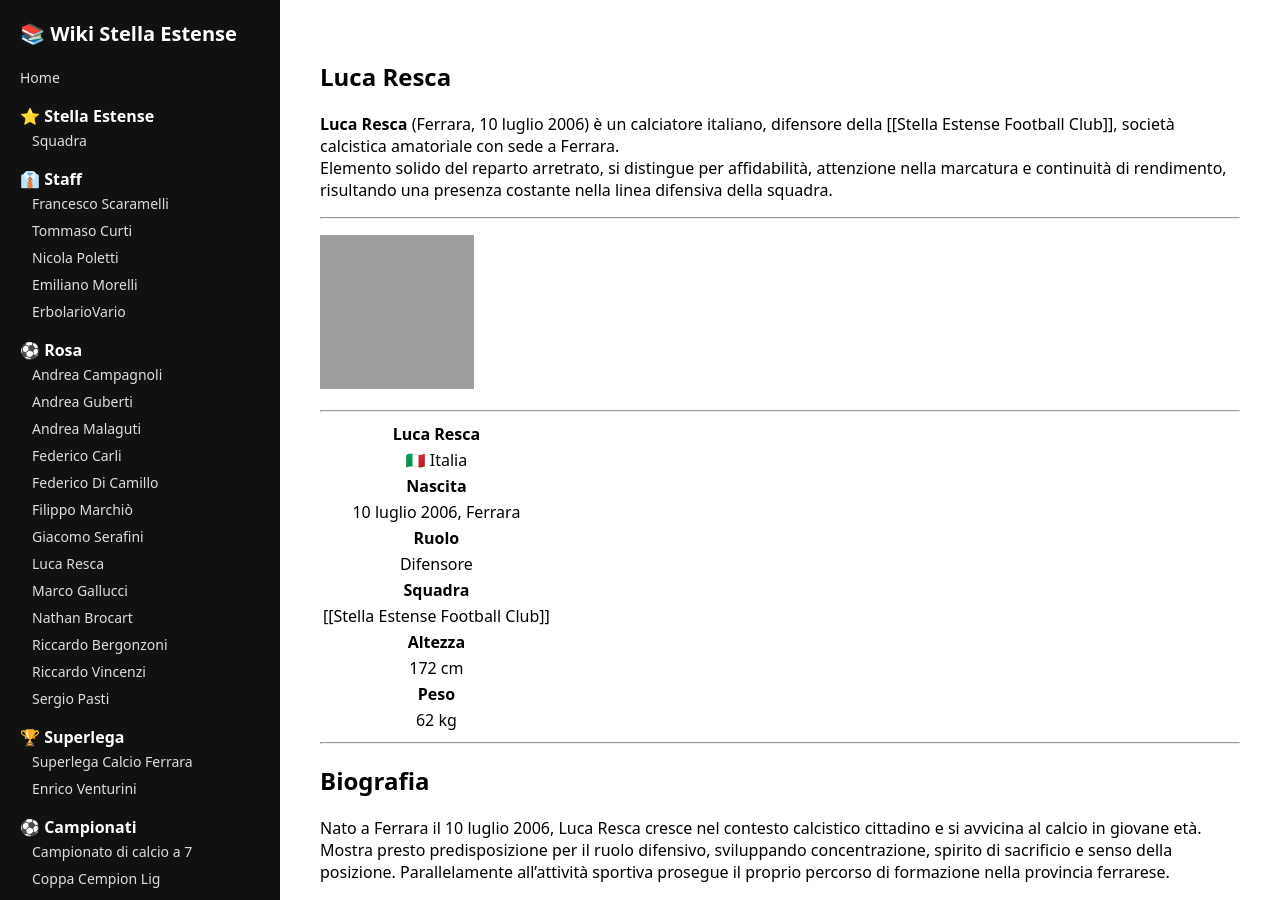
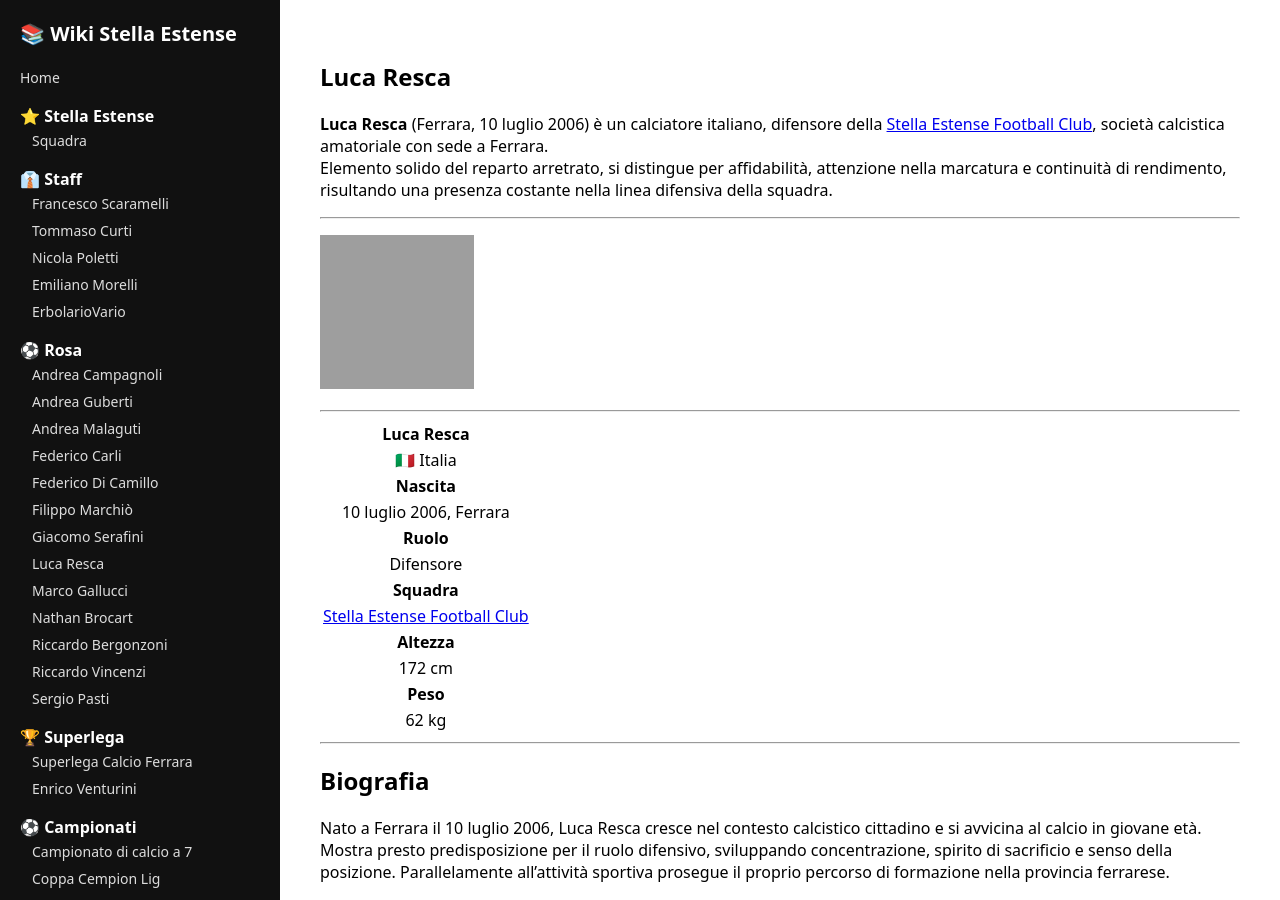
Before and after one commit to tommy-unife/Stella-Estense-Wiki, a Jekyll site: the page built from Luca-Resca.md, in a window 1280 px wide and 900 px high. Built offline with Jekyll 4.4.1, drawn with Linux system fonts in a browser that asks for light colours; our own code applies the rules of GitHub Pages for plain Markdown files; part of the change alters nothing that is shown; grey boxes are pictures that could not be loaded.

```diff
--- a/Luca-Resca.md
+++ b/Luca-Resca.md
@@ -1,6 +1,6 @@
 ## Luca Resca
 
-**Luca Resca** (Ferrara, 10 luglio 2006) è un calciatore italiano, difensore della [[Stella Estense Football Club]], società calcistica amatoriale con sede a Ferrara.
+**Luca Resca** (Ferrara, 10 luglio 2006) è un calciatore italiano, difensore della [Stella Estense Football Club](Stella-Estense-Football-Club.md), società calcistica amatoriale con sede a Ferrara.
 Elemento solido del reparto arretrato, si distingue per affidabilità, attenzione nella marcatura e continuità di rendimento, risultando una presenza costante nella linea difensiva della squadra.
 
 ---
@@ -17,7 +17,7 @@ Elemento solido del reparto arretrato, si distingue per affidabilità, attenzion
 | **Ruolo** |
 | Difensore |
 | **Squadra** |
-| [[Stella Estense Football Club]] |
+|[Stella Estense Football Club](Stella-Estense-Football-Club.md) |
 | **Altezza** |
 | 172 cm |
 | **Peso** |
```
